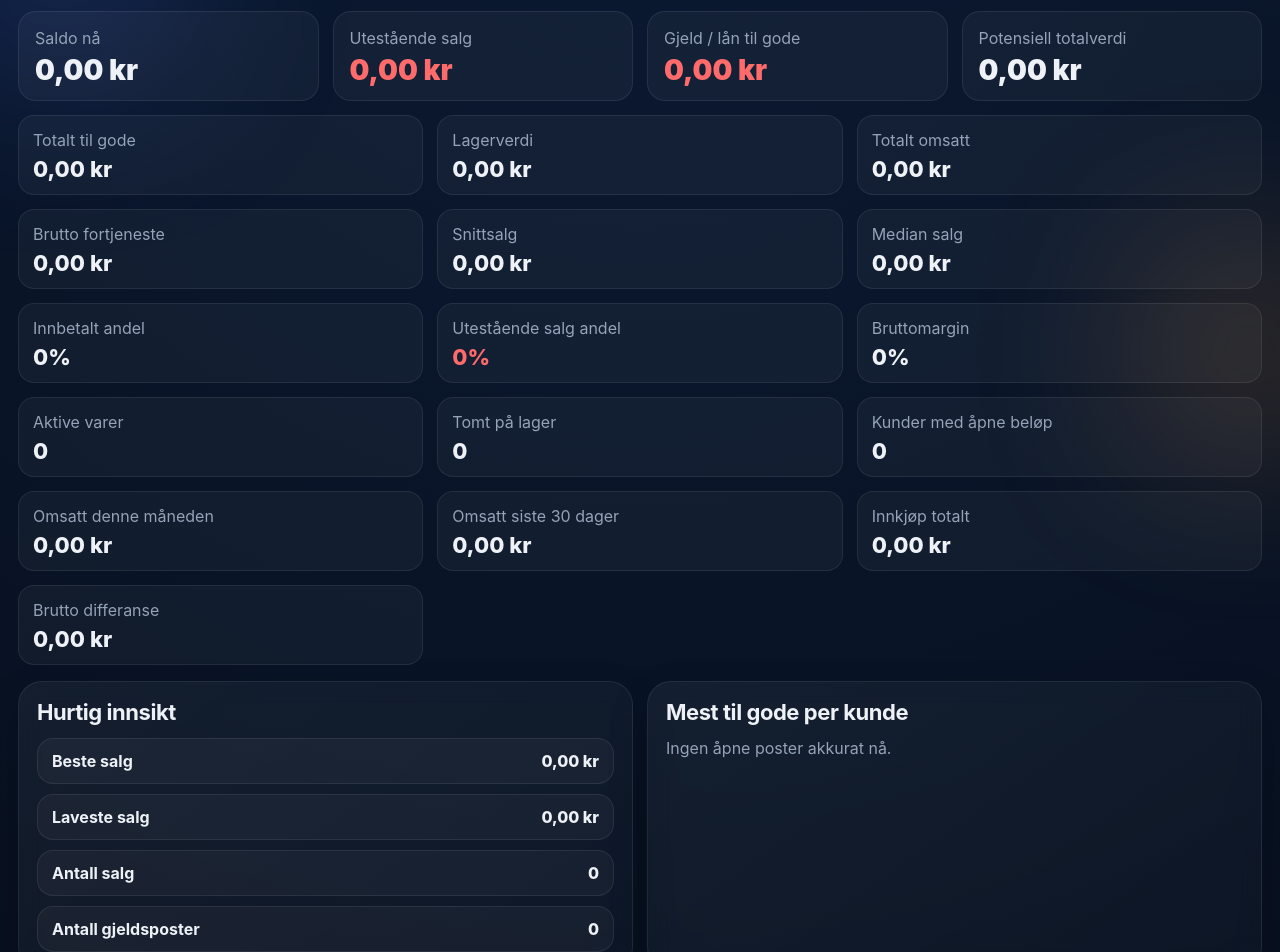
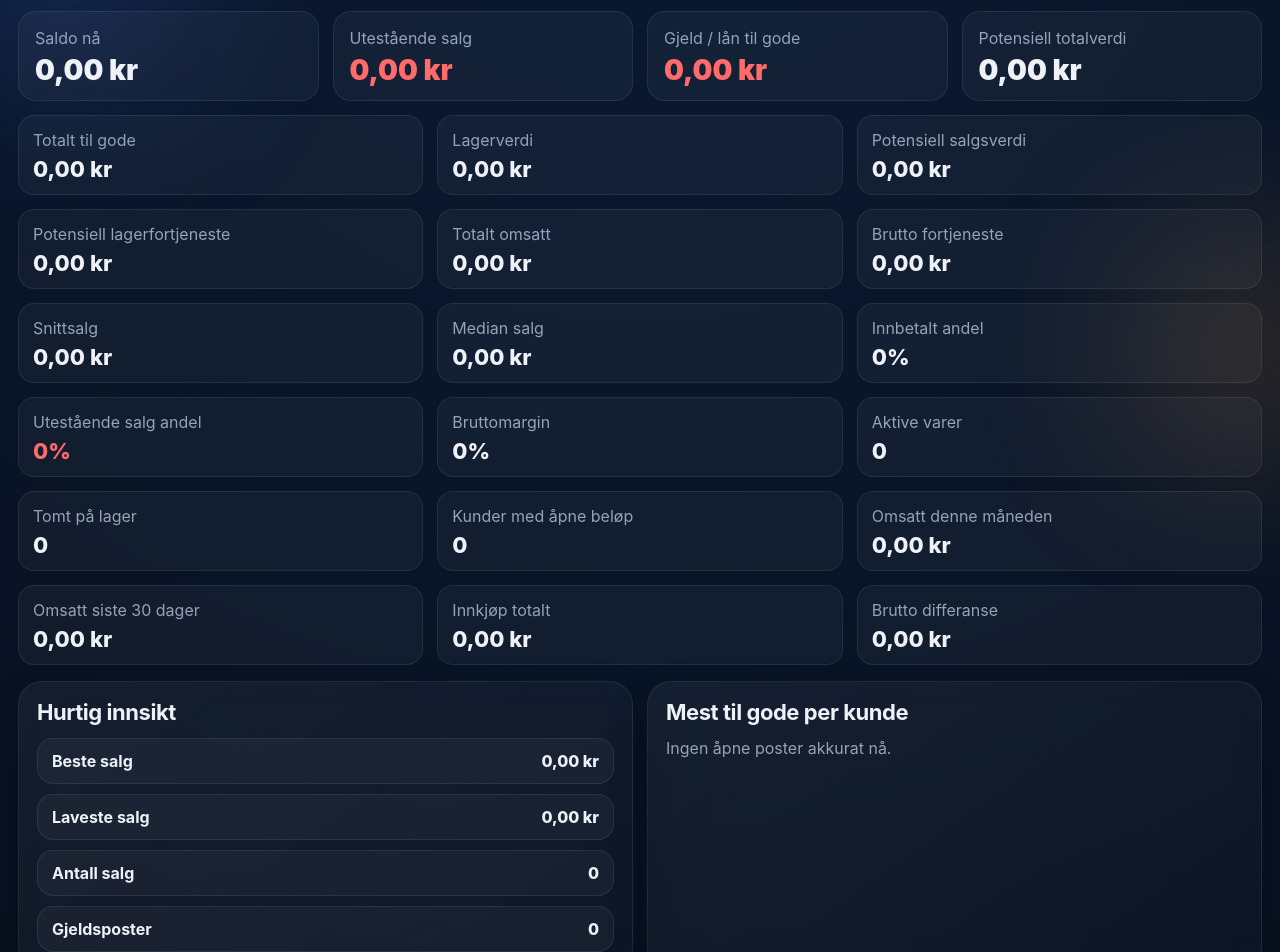
Before and after one commit to nikolaihoffmann-svg/Nikasso-, a React (Vite) app: page / in a window 1280 px wide. Shown: the part 260-1212 px from the top of the page. Built offline with nearby package versions, Linux system fonts and the light colour scheme.

Commit message:
Add potential inventory profit and sales value

```diff
--- a/src/pages/Oversikt.tsx
+++ b/src/pages/Oversikt.tsx
@@ -12,6 +12,8 @@ import {
   getSales,
   inventoryValue,
   paymentMethodLabel,
+  potentialInventoryProfit,
+  potentialInventorySalesValue,
   projectedTotalValue,
   salePaidSum,
   saleProfit,
@@ -94,6 +96,8 @@ export default function Oversikt() {
   const totalOpen = totalReceivables();
   const purchaseTotal = purchases.reduce((sum, purchase) => sum + Number(purchase.total || 0), 0);
   const stockValue = inventoryValue(items);
+  const potentialSalesValue = potentialInventorySalesValue(items);
+  const potentialStockProfit = potentialInventoryProfit(items);
   const grossProfit = sales.reduce((sum, sale) => sum + saleProfit(sale), 0);
   const potentialTotal = projectedTotalValue();
 
@@ -149,7 +153,6 @@ export default function Oversikt() {
   const maxDebtBars = Math.max(...debtBars.map((x) => x.value), 1);
   const bestSale = saleTotals.length ? Math.max(...saleTotals) : 0;
   const lowestSale = saleTotals.length ? Math.min(...saleTotals) : 0;
-
   const maxPaymentMethodAmount = Math.max(...paymentStats.map((x) => x.amount), 1);
 
   return (
@@ -190,6 +193,16 @@ export default function Oversikt() {
         <div className="infoCard">
           <div className="infoLabel">Lagerverdi</div>
           <div className="statMiniValue">{fmtKr(stockValue)}</div>
+        </div>
+
+        <div className="infoCard">
+          <div className="infoLabel">Potensiell salgsverdi</div>
+          <div className="statMiniValue">{fmtKr(potentialSalesValue)}</div>
+        </div>
+
+        <div className="infoCard">
+          <div className="infoLabel">Potensiell lagerfortjeneste</div>
+          <div className="statMiniValue">{fmtKr(potentialStockProfit)}</div>
         </div>
 
         <div className="infoCard">
@@ -281,7 +294,7 @@ export default function Oversikt() {
               <div className="featureRowRight">{sales.length}</div>
             </div>
             <div className="featureRow">
-              <div className="featureRowTitle">Antall gjeldsposter</div>
+              <div className="featureRowTitle">Gjeldsposter</div>
               <div className="featureRowRight">{debts.length}</div>
             </div>
           </div>
```
